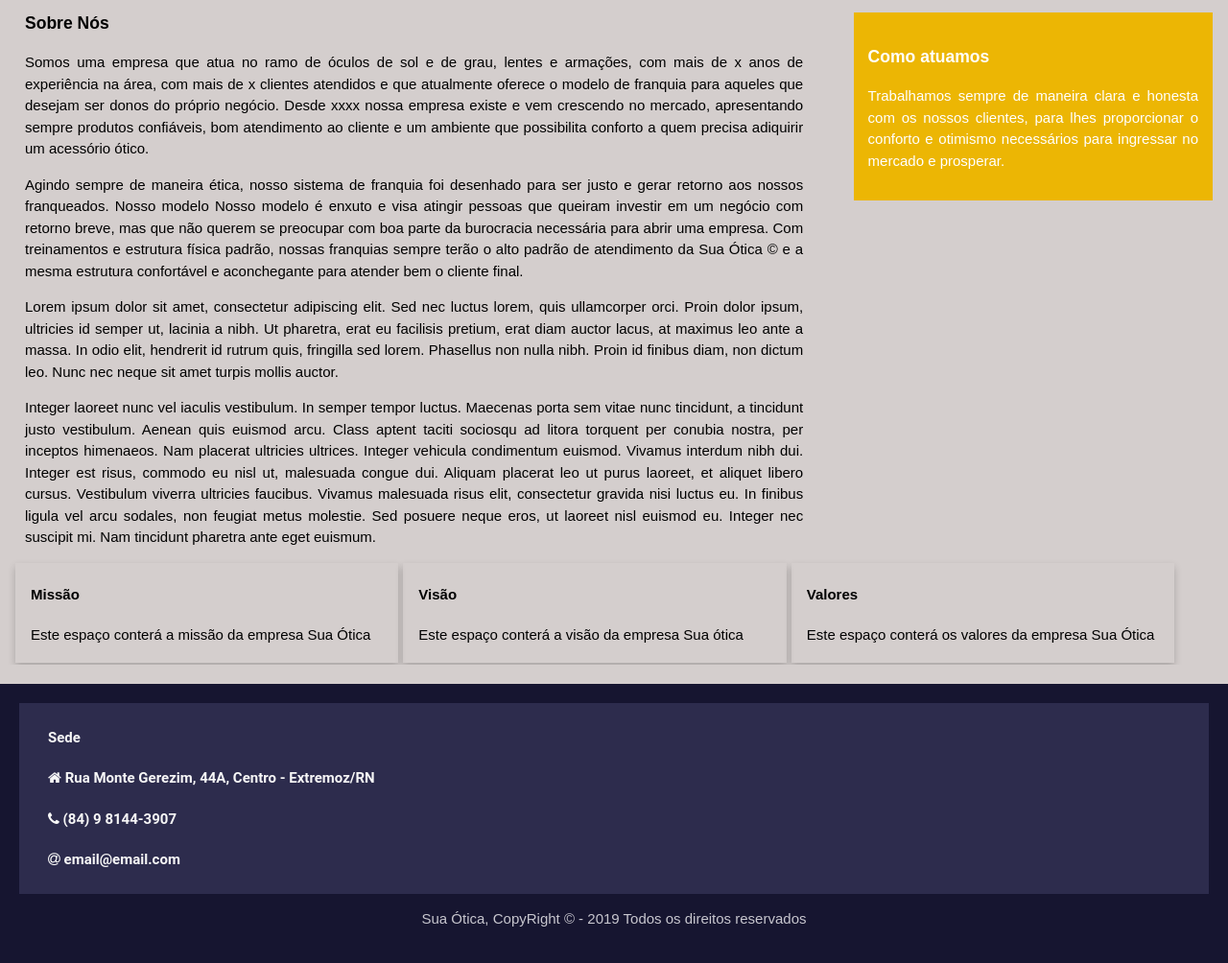
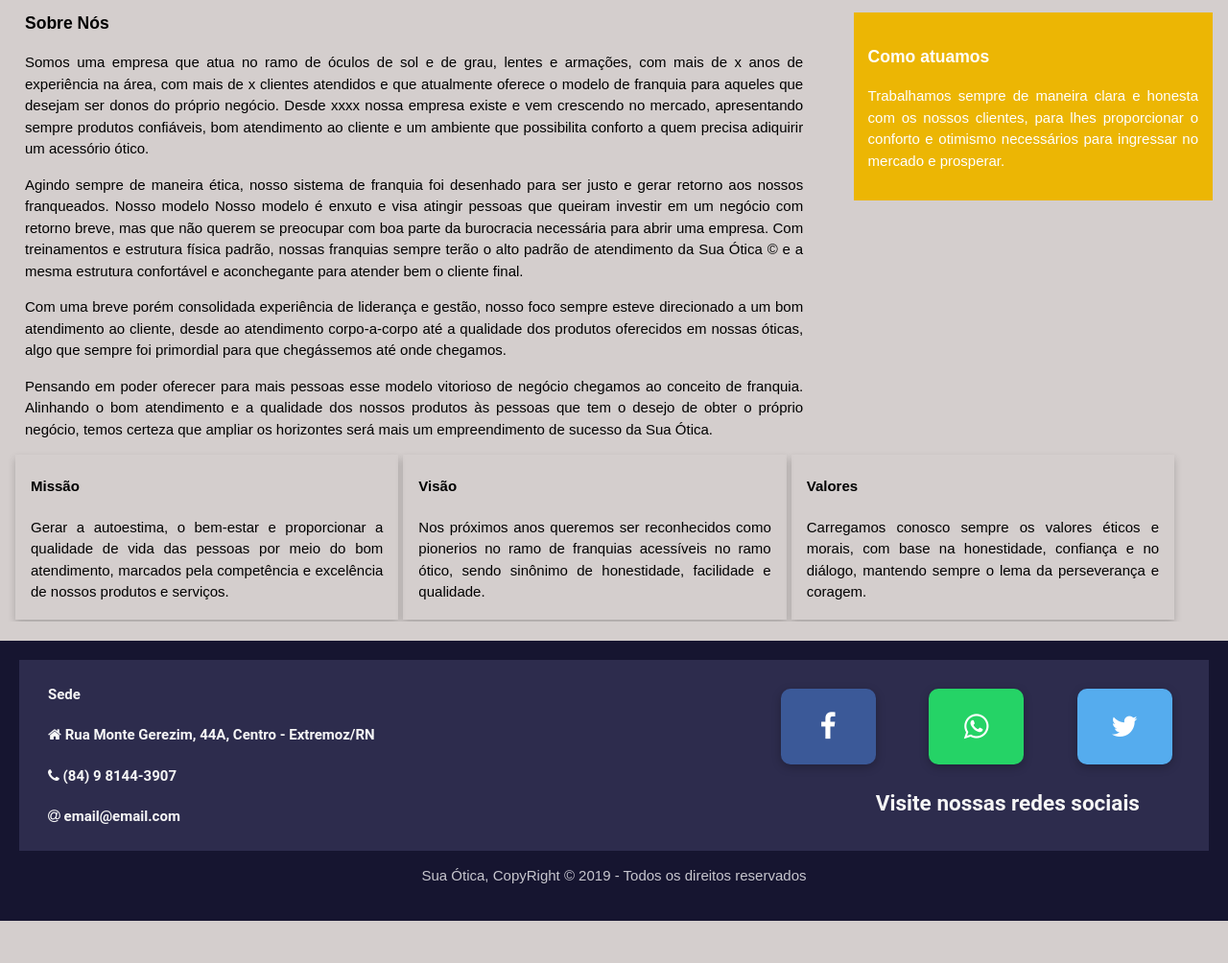
Before and after one commit to DaniloMicaias/DaniloMicaias.github.io, a plain HTML site: page about.html in a window 1280 px wide. Shown: the part 312-1316 px from the top of the page at 96% size. After the commit the page ends 1272 px from the top, so only its background shows below. Drawn offline with nearby package versions, Linux system fonts and the light colour scheme.

Commit message:
alteração no index, css e finalização da página 'sobre'.

```diff
--- a/about.html
+++ b/about.html
@@ -47,18 +47,11 @@
 				   necessária para abrir uma empresa. Com treinamentos e estrutura física padrão, nossas franquias sempre terão o alto padrão de atendimento da Sua Ótica &copy; e a mesma estrutura
 				   confortável e aconchegante para atender bem o cliente final.</p>
 
-				<p>Lorem ipsum dolor sit amet, consectetur adipiscing elit. Sed nec luctus lorem, quis ullamcorper orci. Proin dolor ipsum,
-					ultricies id semper ut, lacinia a nibh. Ut pharetra, erat eu facilisis pretium, erat diam auctor lacus, at maximus leo
-					ante a massa. In odio elit, hendrerit id rutrum quis, fringilla sed lorem. Phasellus non nulla nibh. Proin id finibus
-					diam, non dictum leo. Nunc nec neque sit amet turpis mollis auctor.</p>
+				<p>Com uma breve porém consolidada experiência de liderança e gestão, nosso foco sempre esteve direcionado a um bom atendimento ao cliente, desde ao atendimento
+					corpo-a-corpo até a qualidade dos produtos oferecidos em nossas óticas, algo que sempre foi primordial para que chegássemos até onde chegamos.</p>
 
-				<p>Integer laoreet nunc vel iaculis vestibulum. In semper tempor luctus. Maecenas porta sem vitae nunc tincidunt,
-					a tincidunt justo vestibulum. Aenean quis euismod arcu. Class aptent taciti sociosqu ad litora torquent per conubia nostra,
-					per inceptos himenaeos. Nam placerat ultricies ultrices. Integer vehicula condimentum euismod. Vivamus interdum nibh dui.
-					Integer est risus, commodo eu nisl ut, malesuada congue dui. Aliquam placerat leo ut purus laoreet, et aliquet libero cursus.
-					Vestibulum viverra ultricies faucibus. Vivamus malesuada risus elit, consectetur gravida nisi luctus eu. In finibus ligula vel
-					arcu sodales, non feugiat metus molestie. Sed posuere neque eros, ut laoreet nisl euismod eu. Integer nec suscipit mi. Nam tincidunt
-					pharetra ante eget euismum.</p>
+				<p>Pensando em poder oferecer para mais pessoas esse modelo vitorioso de negócio chegamos ao conceito de franquia. Alinhando o bom atendimento e a qualidade dos nossos produtos
+					às pessoas que tem o desejo de obter o próprio negócio, temos certeza que ampliar os horizontes será mais um empreendimento de sucesso da Sua Ótica.</p>
 			</article>
 
 			<aside id="sidebar">
@@ -73,19 +66,22 @@
 			<div class="card">
 				<div class="container">
 				<h4><b>Missão</b></h4>
-				<p>Este espaço conterá a missão da empresa Sua Ótica</p>
+				<p>Gerar a autoestima, o bem-estar e proporcionar a qualidade de vida das pessoas
+					por meio do bom atendimento, marcados pela competência e excelência de nossos produtos e serviços.</p>
 				</div>
 			</div>
 			<div class="card">
 				<div class="container">
 					<h4><b>Visão</b></h4>
-					<p>Este espaço conterá a visão da empresa Sua ótica</p>
+					<p>Nos próximos anos queremos ser reconhecidos como pionerios no ramo de franquias acessíveis no ramo ótico,
+						sendo sinônimo de honestidade, facilidade e qualidade.</p>
 				</div>
 			</div>
 			<div class="card">
 				<div class="container">
 					<h4><b>Valores</b></h4>
-					<p>Este espaço conterá os valores da empresa Sua Ótica</p>
+					<p>Carregamos conosco sempre os valores éticos e morais, com base na honestidade, confiança e no diálogo, mantendo
+						sempre o lema da perseverança e coragem.</p>
 					</div>
 				</div>
 			</div>
@@ -100,8 +96,16 @@
 						<h4><i class="fa fa-phone"></i> (84) 9 8144-3907</h4>
 						<h4><i class="fa fa-at"></i> email@email.com</h4>
 					</div>
+					<div id="redes">
+						<a href="www.facebook.com" style="font-size: 30px;"  class="fa fa-facebook"></a>
+						<a href="www.instagram.com" style="font-size: 30px;" class="fa fa-whatsapp"></a>
+						<a href="https:\\www.twitter.com" style="font-size: 30px;" class="fa fa-twitter"></a>
+						<br/>
+						<h2>Visite nossas redes sociais</h2>
+
 			</section>
-		<p>Sua Ótica, CopyRight &copy; - 2019 Todos os direitos reservados</p>
+
+			<p>Sua Ótica, CopyRight &copy; 2019 - Todos os direitos reservados</p>
 		</footer>
 
 <script src="https://code.jquery.com/jquery-3.3.1.slim.min.js" integrity="sha384-q8i/X+965DzO0rT7abK41JStQIAqVgRVzpbzo5smXKp4YfRvH+8abtTE1Pi6jizo" crossorigin="anonymous"></script>
--- a/css/style.css
+++ b/css/style.css
@@ -210,7 +210,7 @@ header a:hover {
 }
 
 #boxes .box{
-	text-align: center;
+	text-align: justify;
 	width: 47%;
 	padding: 10px;
 }
@@ -324,6 +324,8 @@ header a:hover {
 #informations{
 	background-color:#2d2c4d;
 	width: 100%;
+	font-family: 'Roboto', sans-serif;
+	color: #f6f6f6;
 
 }
 
@@ -335,6 +337,8 @@ header a:hover {
 	margin-left: 30px;
 	padding-top: 5px;
 	padding-bottom: 5px;
+	width: 38%;
+	display: inline-block;
 }
 
 
@@ -411,7 +415,7 @@ article#main-col {
 	box-shadow: 0px 3px 10px rgba(0,0,0,.25);
   }
 
-  .fa-instagram {
+  .fa-whatsapp{
 	padding: 5%;
 	width: 10%;
 	text-align: center;
@@ -419,19 +423,26 @@ article#main-col {
 	margin: 5px 2px;
 	border-radius: 10px;
 	color: white;
-	vertical-align: middle;
-	background: #d6249f;
-	background: radial-gradient(circle at 30% 107%, #fdf497 0%, #fdf497 5%, #fd5949 45%,#d6249f 60%,#285AEB 90%);
+	background: #25d366;
 	box-shadow: 0px 3px 10px rgba(0,0,0,.25);
   }
 
+
+  #redes h2{
+	width: 70%;
+	margin-left: 30%;
+
+  }
   #redes{
-	display: flex;
- 	align-items: center;
-  	justify-content: center;
+	width: 40%;
+	float: right;
+	display: inline-block;
+	height: 50%;
+	margin-top: 2%;
+
 }
   #redes a{
-	margin: 8% 10px;
+	margin-left: 10%;
 
   }
 /* Services */
@@ -471,6 +482,7 @@ footer p{
 		float: none;
 		text-align: center;
 		width: 100%;
+
 	}
 
 	header{
```
Also changed, not shown: index.html (+12 -12 lines). Lines whose indentation alone changed are shown as unchanged.
